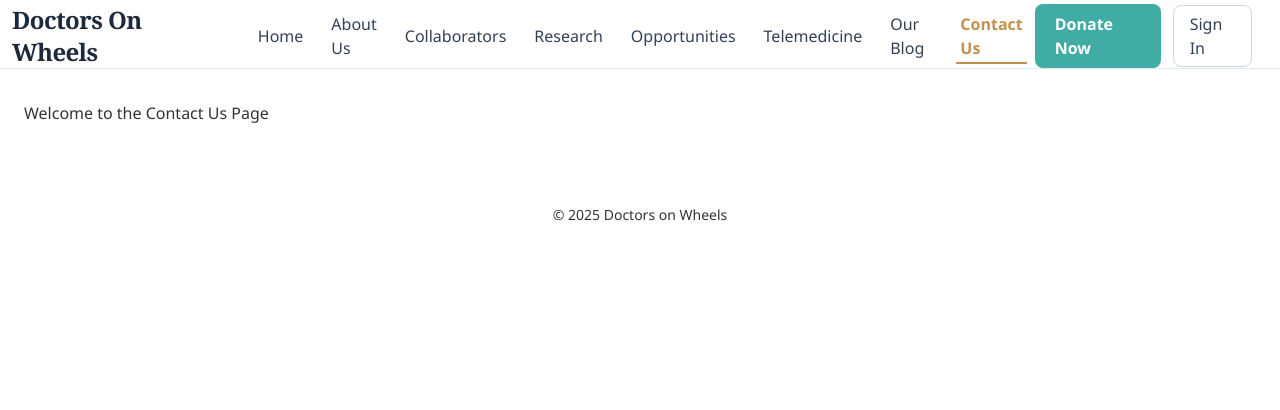
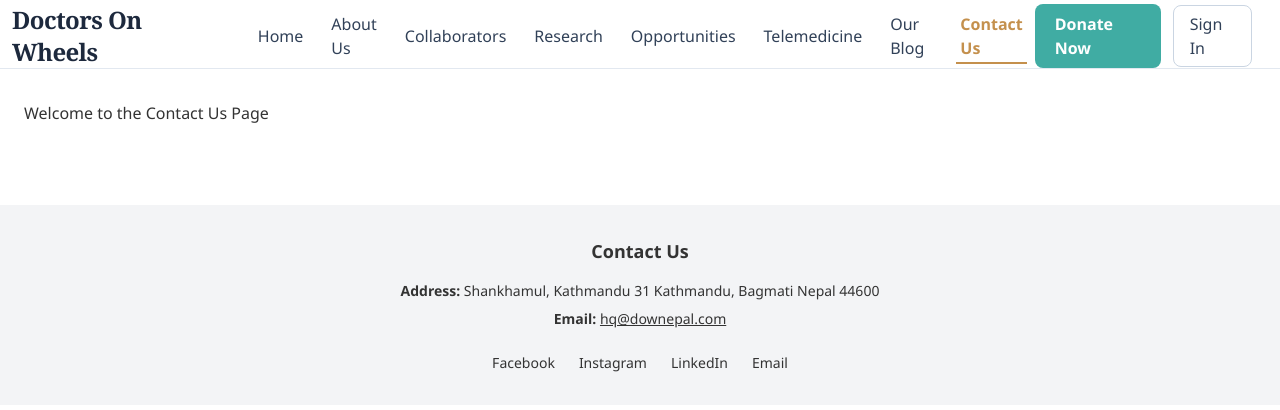
Before and after one commit to akritinpl/dow-website, a React (Vite) app: page /contact in a window 1280 px wide. Shown: the top 410 px of the page. Built offline with nearby package versions, Linux system fonts and the light colour scheme.

Commit message:
Updated Footer with Contact Info and Social Media Links

```diff
--- a/src/components/Footer.jsx
+++ b/src/components/Footer.jsx
@@ -1,9 +1,59 @@
-function Footer() {
+function Contact() {
   return (
-    <footer className="bg-white text-center text-sm text-[#333] py-4 mt-8 w-full">
-      <p>&copy; {new Date().getFullYear()} Doctors on Wheels</p>
+    <footer className="bg-gray-100 text-center py-8 mt-12 text-sm text-[--color-text]">
+
+      <div className="max-w-4xl mx-auto px-4">
+
+        <h3 className="text-lg font-semibold mb-4 text-[--color-primary]">Contact Us</h3>
+
+        <address className="not-italic space-y-2 text-[--color-text]">
+          <p><strong>Address:</strong> Shankhamul, Kathmandu 31 Kathmandu, Bagmati Nepal 44600</p>
+          <p>
+            <strong>Email:</strong>{' '}
+            <a href="hq@downepal.com" className="text-[--color-secondary] underline hover:text-yellow-700">
+            hq@downepal.com
+            </a>
+          </p>
+        </address>
+
+        <div className="mt-6 space-x-6">
+          <a
+            href="https://www.facebook.com/downepal"
+            target="_blank"
+            rel="noopener noreferrer"
+            className="hover:text-[--color-secondary]"
+          >
+            Facebook
+          </a>
+
+          <a
+            href="https://www.instagram.com/dow.nepal/"
+            target="_blank"
+            rel="noopener noreferrer"
+            className="hover:text-[--color-secondary]"
+          >
+            Instagram
+          </a>
+
+          <a
+            href="https://www.linkedin.com/company/downepal/"
+            target="_blank"
+            rel="noopener noreferrer"
+            className="hover:text-[--color-secondary]"
+          >
+            LinkedIn
+          </a>
+
+          <a
+            href="mailto:hq@downepal.com"
+            className="hover:text-[--color-secondary]"
+          >
+            Email
+          </a>
+        </div>
+      </div>
     </footer>
   );
 }
 
-export default Footer;
+export default Contact;
```
